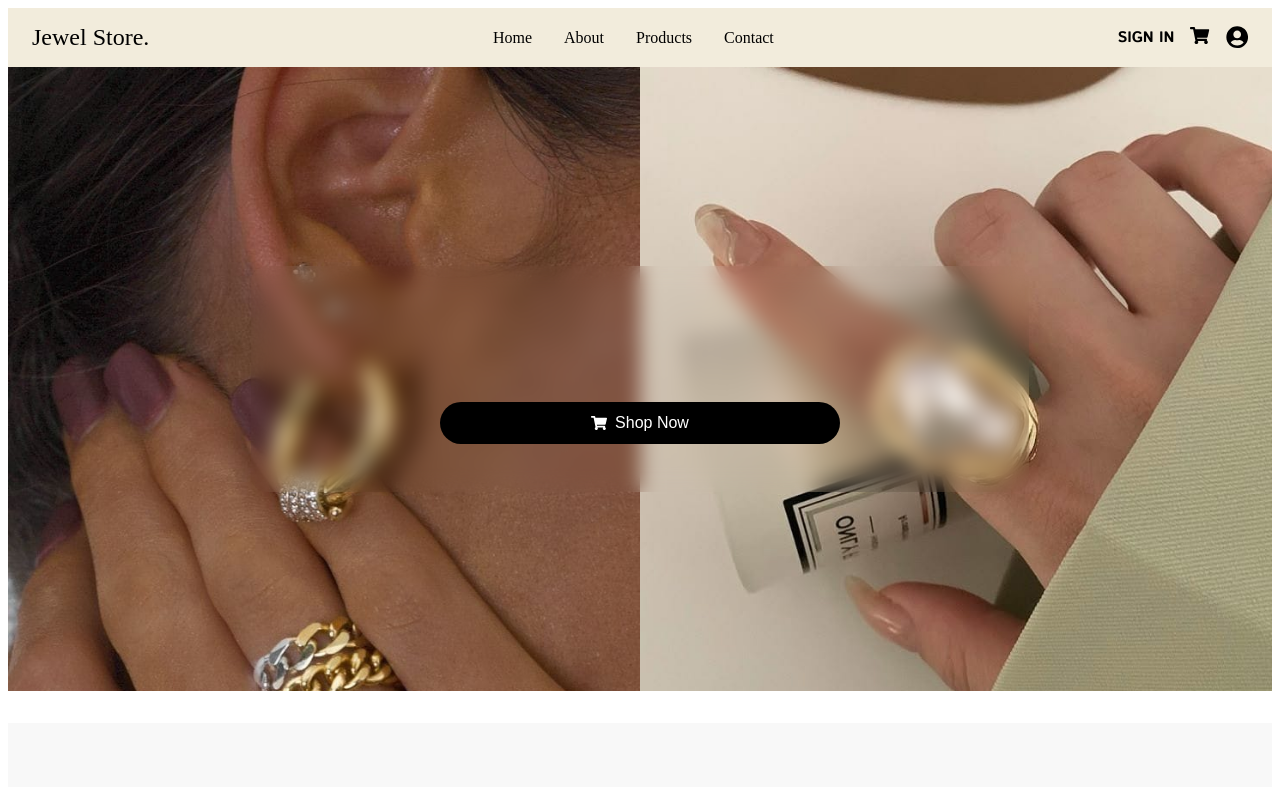
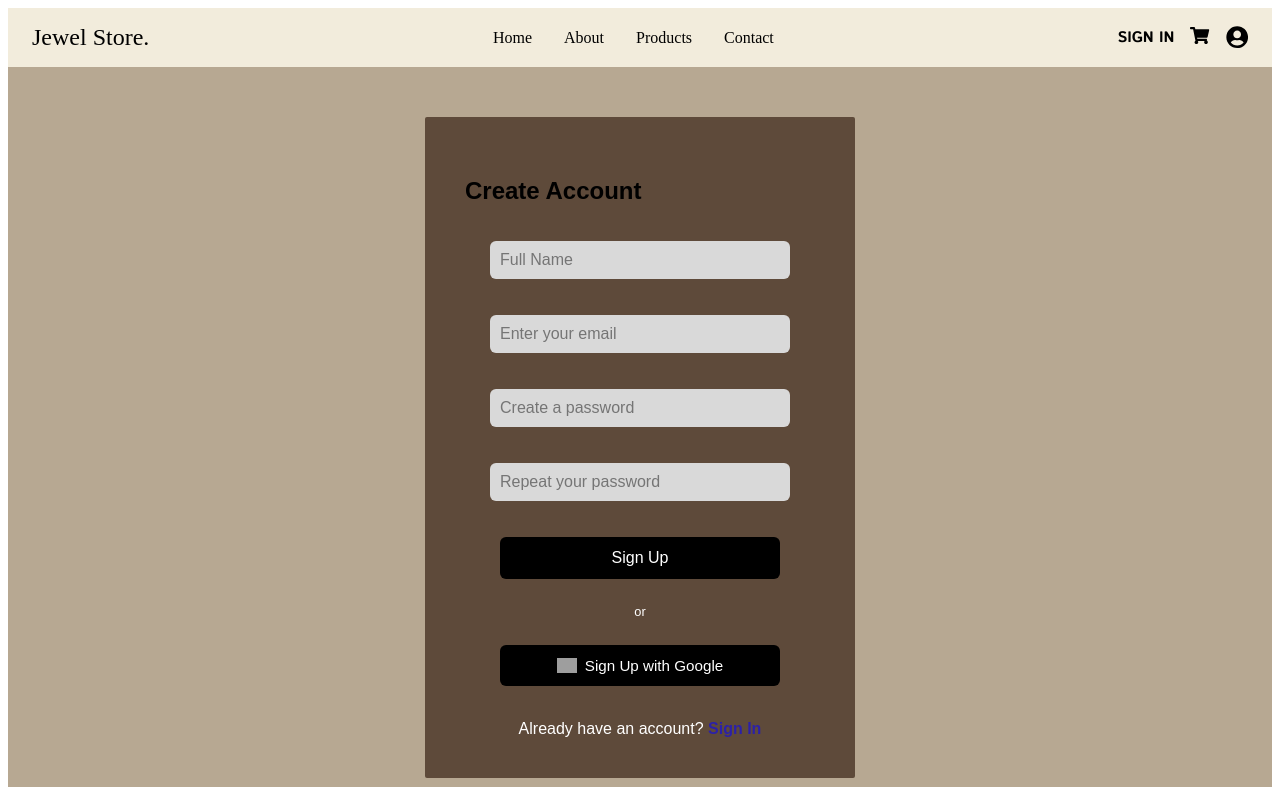
Before and after one commit to phemelomakgopa/Jewel-eStore, a React (Create React App) app in the folder client/: page /signup in a window 1280 px wide. Shown: the top 787 px of the page. Built offline with nearby package versions, Linux system fonts and the light colour scheme; grey boxes are pictures that could not be loaded; a web font is replaced by a local one.

Commit message:
added the signUp form and forgot password FOrm

```diff
--- a/client/src/App.jsx
+++ b/client/src/App.jsx
@@ -1,15 +1,17 @@
-import React from 'react';
-import { BrowserRouter as Router, Routes, Route } from 'react-router-dom';
-import Navbar from './components/Navbar.jsx';
-import Hero from './components/Hero.jsx';
-import Categories from './components/Categories.jsx';
-import Products from './components/Products.jsx';
-import About from './components/About.jsx';
-import Footer from './components/Footer.jsx';
-import SignIn from './components/SignIn.jsx';
-import Cart from './components/Cart.jsx';
-import Checkout from './components/Checkout.jsx';
-import AdminPanel from './components/AdminPanel.jsx';
+import React from "react";
+import { BrowserRouter as Router, Routes, Route } from "react-router-dom";
+import Navbar from "./components/Navbar.jsx";
+import Hero from "./components/Hero.jsx";
+import Categories from "./components/Categories.jsx";
+import Products from "./components/Products.jsx";
+import About from "./components/About.jsx";
+import Footer from "./components/Footer.jsx";
+import SignIn from "./components/SignIn.jsx";
+import Cart from "./components/Cart.jsx";
+import Checkout from "./components/Checkout.jsx";
+import AdminPanel from "./components/AdminPanel.jsx";
+import ForgotPassword from "./components/ForgotPassword.jsx";
+import SignUp from "./components/SignUp.jsx";
 
 function App() {
   return (
@@ -19,14 +21,17 @@ function App() {
         <main>
           <Routes>
             {/* Main landing page with all sections */}
-            <Route path="/" element={
+            <Route
+              path="/"
+              element={
                 <>
                   <Hero />
                   <Categories />
                   <Products />
                   <About />
                 </>
-            } />
+              }
+            />
 
             {/* Individual routes for pages mentioned in your Navbar */}
             <Route path="/about" element={<About />} />
@@ -35,16 +40,21 @@ function App() {
             <Route path="/cart" element={<Cart />} />
             <Route path="/checkout" element={<Checkout />} />
             <Route path="/adminpanel" element={<AdminPanel />} />
+            <Route path="/forgotpassword" element={<ForgotPassword />} />
+            <Route path="/signup" element={<SignUp />} />
 
             {/* Fallback route - shows main page if no match */}
-            <Route path="*" element={
+            <Route
+              path="*"
+              element={
                 <>
                   <Hero />
                   <Categories />
                   <Products />
                   <About />
                 </>
-            } />
+              }
+            />
           </Routes>
         </main>
         <Footer />
--- /dev/null
+++ b/client/src/components/ForgotPassword.css
@@ -0,0 +1,15 @@
+.forgot-password-form {
+  display: flex;
+  flex-direction: column;
+  gap: 12px;
+  padding: 20px;
+  max-width: 400px;
+  margin: auto;
+}
+.feedback {
+  color: green;
+}
+.back-to-signin {
+  text-align: center;
+  margin-top: 10px;
+}
--- /dev/null
+++ b/client/src/components/ForgotPassword.jsx
@@ -0,0 +1,41 @@
+import React, { useState } from "react";
+import { getAuth, sendPasswordResetEmail } from "firebase/auth";
+import { app } from "../config/firebaseConfig";
+import "./ForgotPassword.css"; // optional styling
+import { Link } from "react-router-dom";
+
+export default function ForgotPassword() {
+  const auth = getAuth(app);
+  const [email, setEmail] = useState("");
+  const [message, setMessage] = useState("");
+
+  const handleReset = async (e) => {
+    e.preventDefault();
+    try {
+      await sendPasswordResetEmail(auth, email);
+      setMessage("Password reset email sent. Check your inbox.");
+    } catch (error) {
+      setMessage("Failed to send reset email. Please check the address.");
+    }
+  };
+
+  return (
+    <div className="forgot-password-page">
+      <form className="forgot-password-form" onSubmit={handleReset}>
+        <h2>Reset Your Password</h2>
+        <input
+          type="email"
+          required
+          placeholder="Enter your email"
+          value={email}
+          onChange={(e) => setEmail(e.target.value)}
+        />
+        <button type="submit">Send Reset Email</button>
+        {message && <p className="feedback">{message}</p>}
+        <div className="back-to-signin">
+          <Link to="/signin">Back to Sign In</Link>
+        </div>
+      </form>
+    </div>
+  );
+}
--- /dev/null
+++ b/client/src/components/SignUp.jsx
@@ -0,0 +1,173 @@
+import React, { useState } from "react";
+import "./SignIn.css";
+import {
+  getAuth,
+  createUserWithEmailAndPassword,
+  signInWithPopup,
+  GoogleAuthProvider,
+  updateProfile,
+} from "firebase/auth";
+import { getFirestore, doc, setDoc, serverTimestamp } from "firebase/firestore";
+import { useNavigate, Link } from "react-router-dom";
+import { app } from "../config/firebaseConfig";
+
+export default function SignUp() {
+  const auth = getAuth(app);
+  const db = getFirestore(app);
+  const provider = new GoogleAuthProvider();
+  const navigate = useNavigate();
+
+  const [name, setName] = useState("");
+  const [email, setEmail] = useState("");
+  const [password, setPassword] = useState("");
+  const [confirmPassword, setConfirmPassword] = useState("");
+  const [message, setMessage] = useState("");
+
+  // Email Sign-Up
+  const handleSignUp = async (e) => {
+    e.preventDefault();
+
+    if (password !== confirmPassword) {
+      setMessage("Passwords do not match.");
+      return;
+    }
+
+    try {
+      const { user } = await createUserWithEmailAndPassword(
+        auth,
+        email,
+        password
+      );
+
+      // Set display name
+      await updateProfile(user, { displayName: name });
+
+      // Save user to Firestore
+      await setDoc(doc(db, "users", user.uid), {
+        uid: user.uid,
+        name: name,
+        email: user.email,
+        provider: "email",
+        role: "user",
+        photo: "",
+        createdAt: serverTimestamp(),
+        lastLogin: serverTimestamp(),
+        shippingAddress: {
+          fullName: "",
+          phone: "",
+          street: "",
+          city: "",
+          state: "",
+          postalCode: "",
+          country: "",
+        },
+        orders: [],
+      });
+
+      navigate("/");
+    } catch (error) {
+      setMessage("Failed to create account. Try again.");
+    }
+  };
+
+  // Google Sign-Up
+  const handleGoogleSignUp = async () => {
+    try {
+      const result = await signInWithPopup(auth, provider);
+      const user = result.user;
+
+      // Save user to Firestore
+      await setDoc(doc(db, "users", user.uid), {
+        uid: user.uid,
+        name: user.displayName || "",
+        email: user.email,
+        provider: "google",
+        role: "user",
+        photo: user.photoURL || "",
+        createdAt: serverTimestamp(),
+        lastLogin: serverTimestamp(),
+        shippingAddress: {
+          fullName: "",
+          phone: "",
+          street: "",
+          city: "",
+          state: "",
+          postalCode: "",
+          country: "",
+        },
+        orders: [],
+      });
+
+      navigate("/");
+    } catch (error) {
+      setMessage("Google Sign-Up failed. Please try again.");
+    }
+  };
+
+  return (
+    <div className="signup-page">
+      <div className="signup-container">
+        <form className="signup-form" onSubmit={handleSignUp}>
+          <h2>Create Account</h2>
+
+          <input
+            type="text"
+            required
+            placeholder="Full Name"
+            value={name}
+            onChange={(e) => setName(e.target.value)}
+          />
+
+          <input
+            type="email"
+            required
+            placeholder="Enter your email"
+            value={email}
+            onChange={(e) => setEmail(e.target.value)}
+          />
+
+          <input
+            type="password"
+            required
+            placeholder="Create a password"
+            value={password}
+            onChange={(e) => setPassword(e.target.value)}
+          />
+
+          <input
+            type="password"
+            required
+            placeholder="Repeat your password"
+            value={confirmPassword}
+            onChange={(e) => setConfirmPassword(e.target.value)}
+          />
+
+          {message && <p className="feedback">{message}</p>}
+
+          <button type="submit" className="create-account-btn">
+            Sign Up
+          </button>
+
+          <div className="divider">or</div>
+
+          <button
+            type="button"
+            className="google-btn"
+            onClick={handleGoogleSignUp}
+          >
+            <img
+              src="https://fonts.gstatic.com/s/i/productlogos/googleg/v6/24px.svg"
+              alt="Google logo"
+              style={{ width: 20, marginRight: 8 }}
+            />
+            Sign Up with Google
+          </button>
+
+          <div className="signup-bottom">
+            Already have an account? <Link to="/signin">Sign In</Link>
+          </div>
+        </form>
+      </div>
+    </div>
+  );
+}
```
Also changed, not shown: client/src/components/SignUp.css (added). Lines whose indentation alone changed are shown as unchanged.
